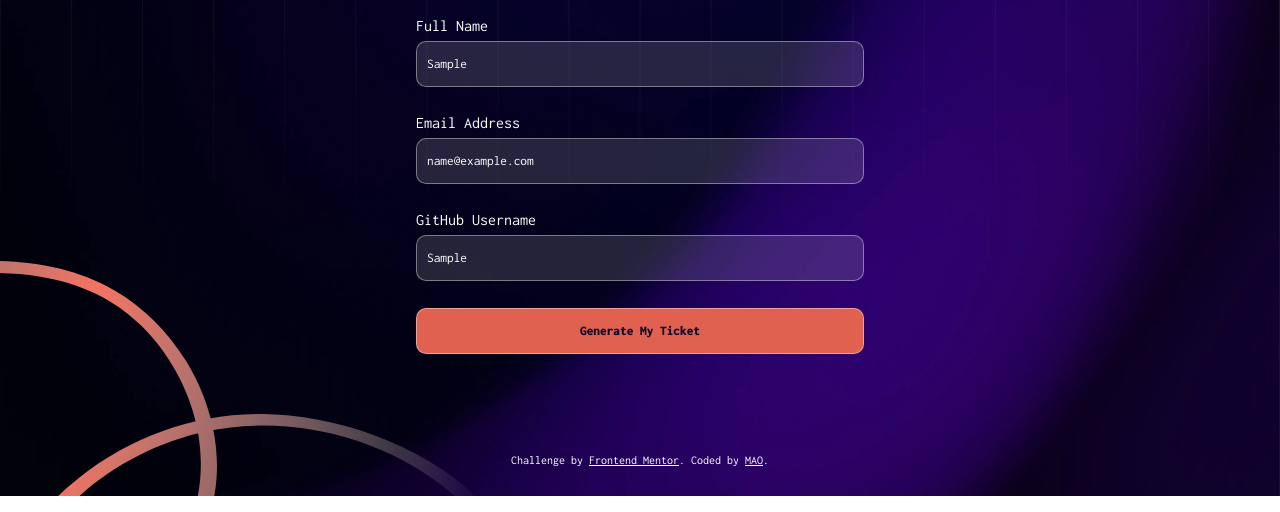
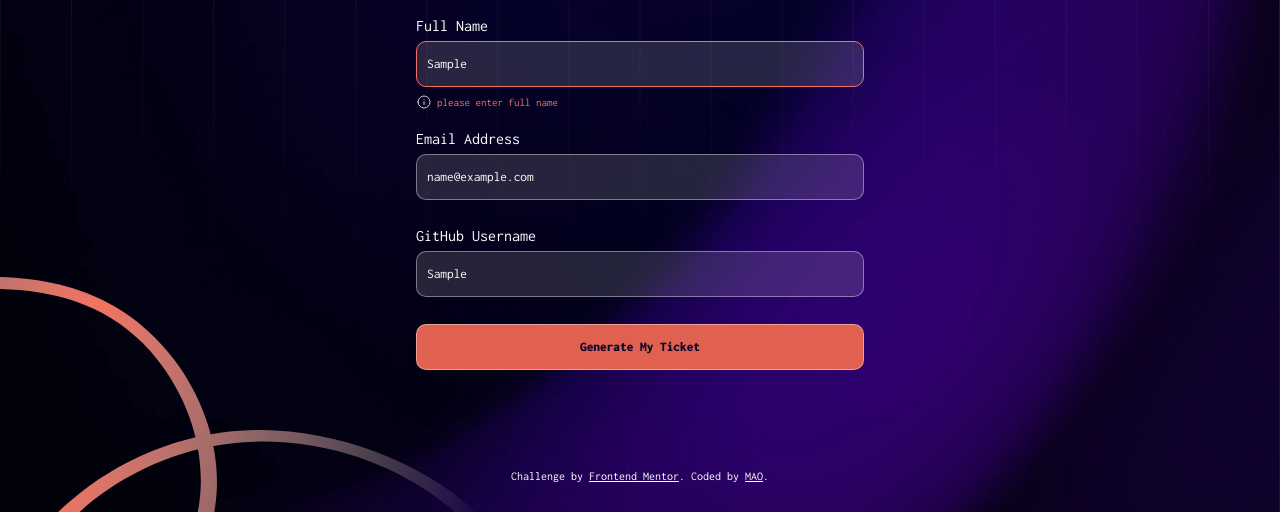
Before and after one commit to abdulshakur03/FEM--conference_ticket_generator, a plain HTML site: page index.html in a window 1280 px wide. Both pictures are taken after typing "Sample", "name@example.com", "Sample" into the empty fields and a click on the input "Generate My Ticket". Shown: the part 403-915 px from the top of the page. Drawn offline with Linux system fonts and the light colour scheme.

Commit message:
finished validation for the three inputs

```diff
--- a/app.js
+++ b/app.js
@@ -108,66 +108,66 @@ document.addEventListener("click", (e) => {
 const form = document.querySelector("#form");
 const nameField = form.querySelector('input[name ="name"]');
 const email = form.querySelector('input[type ="email"]');
-const error = form.querySelector(".error");
+const gitHubField = form.querySelector('input[name ="gitHub"]');
+const errorName = form.querySelector(".errorName");
+const errorEmail = form.querySelector(".errorEmail");
+const errorGithub = form.querySelector(".errorGithub");
 
-form.addEventListener("submit", (e) => {
-  e.preventDefault();
-  errorMessage("please enter full name");
-});
-
-const errorMessage = (message) => {
-  const minNum = 8;
-  if (nameField.value === "" || nameField.value.length < minNum) {
-    const icon = document.createElement("img");
-    icon.setAttribute(
-      "src",
-      "https://raw.githubusercontent.com/abdulshakur03/FEM--conference_ticket_generator/441fe01f42d851db430296a0cc7f8db829b42900/assets/images/icon-info.svg"
-    );
-    error.innerHTML = "";
-    error.appendChild(icon);
-    error.appendChild(document.createTextNode(message));
-    error.classList.add("error");
-    nameField.classList.add("fields");
-  } else {
-    error.textContent = "";
-    error.classList.remove("error");
-    nameField.classList.remove("fields");
-  }
-  emailValidation();
-};
-
-//email validation
-//Error Message Starts
-
-const erroMessage = (message) => {
+function showError(message, error) {
   const icon = document.createElement("img");
-  icon.setAttribute(
-    "src",
-    "https://raw.githubusercontent.com/abdulshakur03/FEM--conference_ticket_generator/441fe01f42d851db430296a0cc7f8db829b42900/assets/images/icon-info.svg"
-  );
+  icon.setAttribute("src", "./assets/images/icon-info.svg");
   error.innerHTML = "";
   error.appendChild(icon);
   error.appendChild(document.createTextNode(message));
   error.classList.add("error");
-  nameField.classList.add("fields");
-};
+}
+function noError(error) {
+  error.textContent = "";
+  error.classList.remove("error");
+}
 
-// Error Message Ends
-const isValidEmail = (email) => {
-  const re =
-    /^(([^<>()[\]\\.,;:\s@"]+(\.[^<>()[\]\\.,;:\s@"]+)*)|(".+"))@((\[[0-9]{1,3}\.[0-9]{1,3}\.[0-9]{1,3}\.[0-9]{1,3}\])|(([a-zA-Z\-0-9]+\.)+[a-zA-Z]{2,}))$/;
-  return re.test(String(email).toLowerCase());
-};
+form.addEventListener("submit", (e) => {
+  e.preventDefault();
+  nameValidation("please enter full name");
+  emailValidation("please enter a valid email address");
+  gitHubValidation("Not a valid gitHub");
+});
 
-const emailValidation = () => {
-  const emailValue = email.value.trim();
-  if (emailValue === "") {
-    errorMessage("Please Provide an Email");
-  } else if (!isValidEmail(emailValue)) {
-    errorMessage("Provide a valide Email");
+//Name validation
+const nameValidation = (message) => {
+  const minNum = 8;
+  if (nameField.value === "" || nameField.value.length < minNum) {
+    showError(message, errorName);
+    nameField.classList.add("fields");
   } else {
-    error.textContent = "";
-    error.classList.remove("error");
+    noError(errorName);
     nameField.classList.remove("fields");
   }
 };
+
+// email Validation;
+
+const emailValidation = (message) => {
+  const emailRegex = /^[a-zA-Z0-9._%+-]+@[a-zA-Z0-9.-]+\.[a-zA-Z]{2,}$/;
+  const emailValue = email.value;
+  if (emailRegex.test(emailValue)) {
+    noError(errorEmail);
+    email.classList.remove("fields");
+  } else {
+    showError(message, errorEmail);
+    email.classList.add("fields");
+  }
+};
+// gitHub Validation
+const gitHubValidation = (message) => {
+  const gitHubRegex = /^(?!-)(?!.*--)[a-zA-Z0-9-]{1,39}(?<!-)$/;
+  const gitHubFieldValue = gitHubField.value;
+
+  if (gitHubRegex.test(gitHubFieldValue)) {
+    noError(errorGithub);
+    gitHubField.classList.remove("fields");
+  } else {
+    showError(message, errorGithub);
+    gitHubField.classList.add("fields");
+  }
+};
--- a/index.html
+++ b/index.html
@@ -84,7 +84,7 @@
           <div class="inputType flex">
             <label for="name">Full Name</label>
             <input type="text" name="name" class="input" />
-            <div class="error"></div>
+            <div class=" error errorName"></div>
           </div>
           <div class="inputType flex">
             <label for="email">Email Address</label
@@ -94,7 +94,7 @@
               class="input"
               placeholder="example@email.com"
             />
-            <div class="error"></div>
+            <div class="error errorEmail"></div>
           </div>
           <div class="inputType flex">
             <label for="gitHub">GitHub Username</label>
@@ -104,7 +104,7 @@
               class="input"
               placeholder="@yourusername"
             />
-            <div class="error"></div>
+            <div class="error errorGithub"></div>
           </div>
           <div class="inputType submit">
             <input
```
